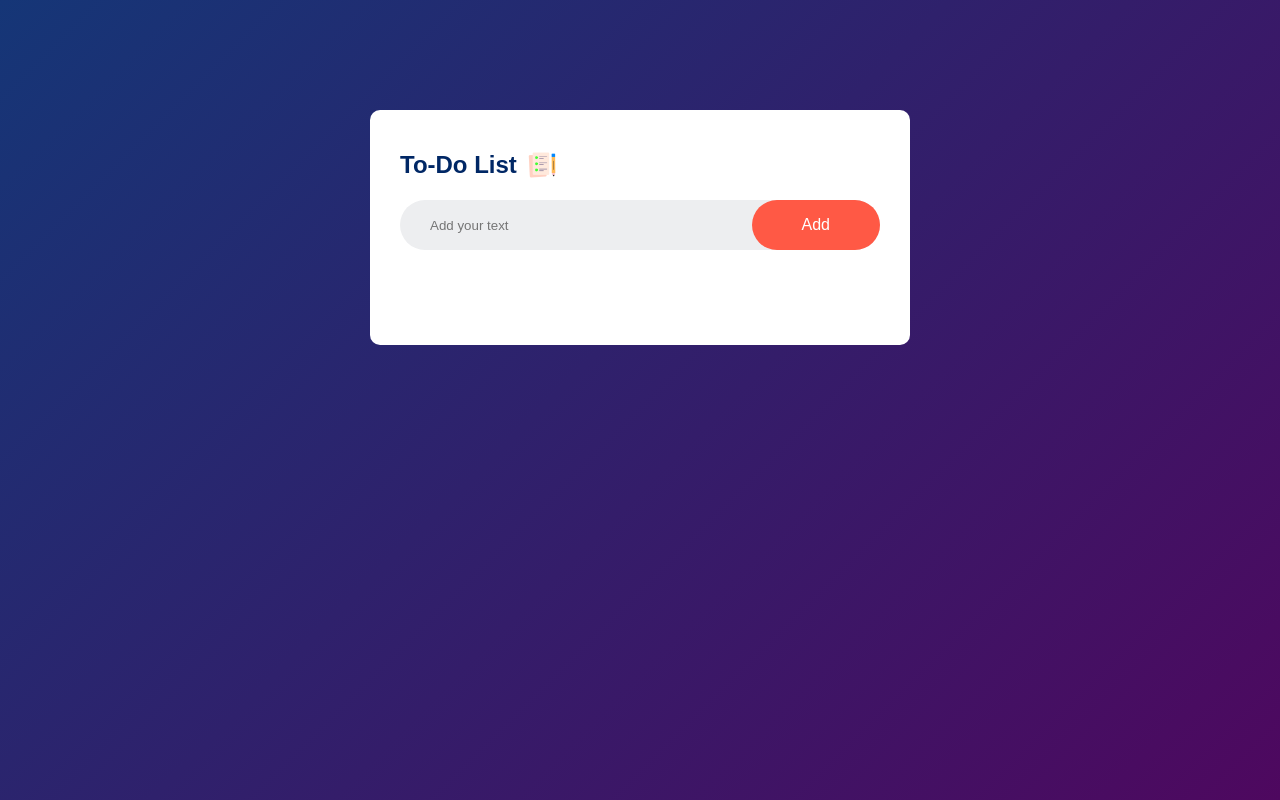
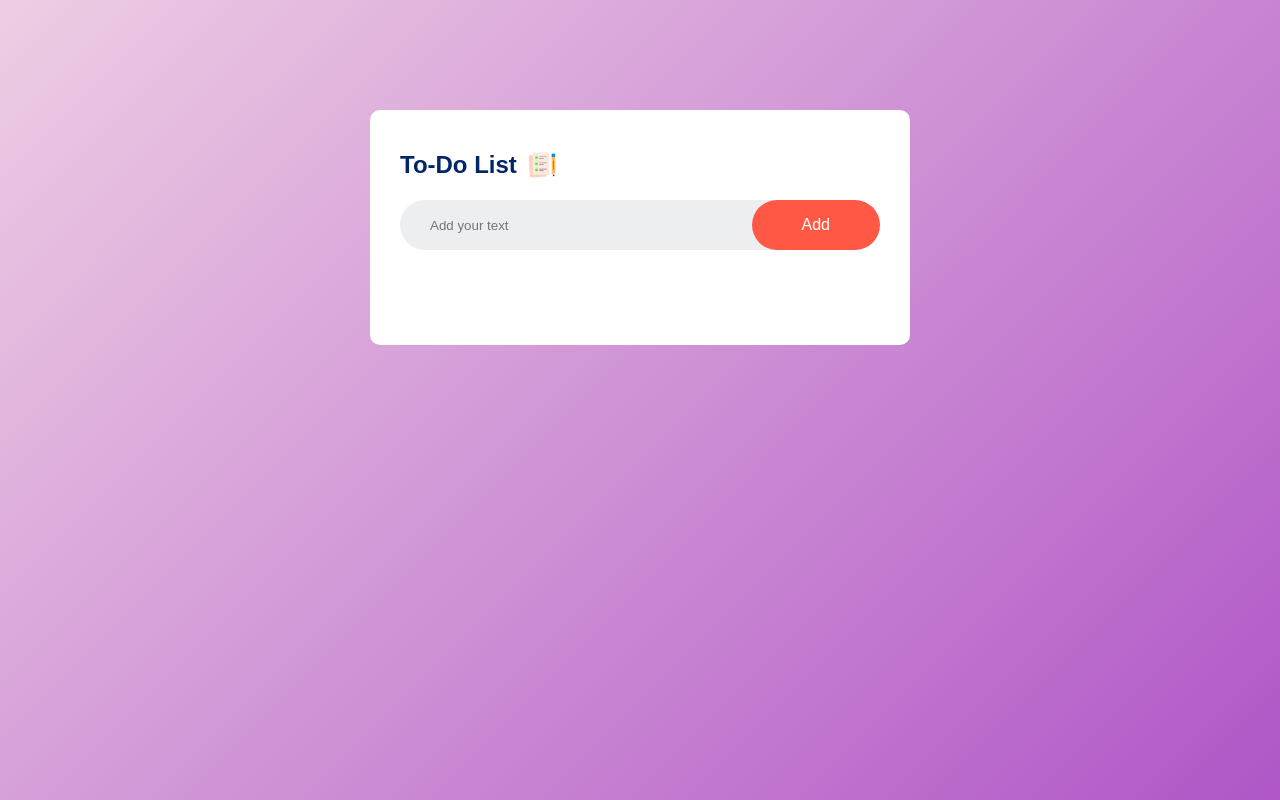
Before and after one commit to deysemartellet/task-management, a plain HTML site: page index.html in a window 1280 px wide. Drawn offline with Linux system fonts and the light colour scheme.

Commit message:
21072025
up

```diff
--- a/style.css
+++ b/style.css
@@ -8,7 +8,7 @@
 .container{
     width: 100%;
     min-height: 100vh;
-    background: linear-gradient(135deg, #153677, #4e085f);
+    background: linear-gradient(135deg, #eecee4, #b056c7);
     padding: 10px;
 }
 
```
